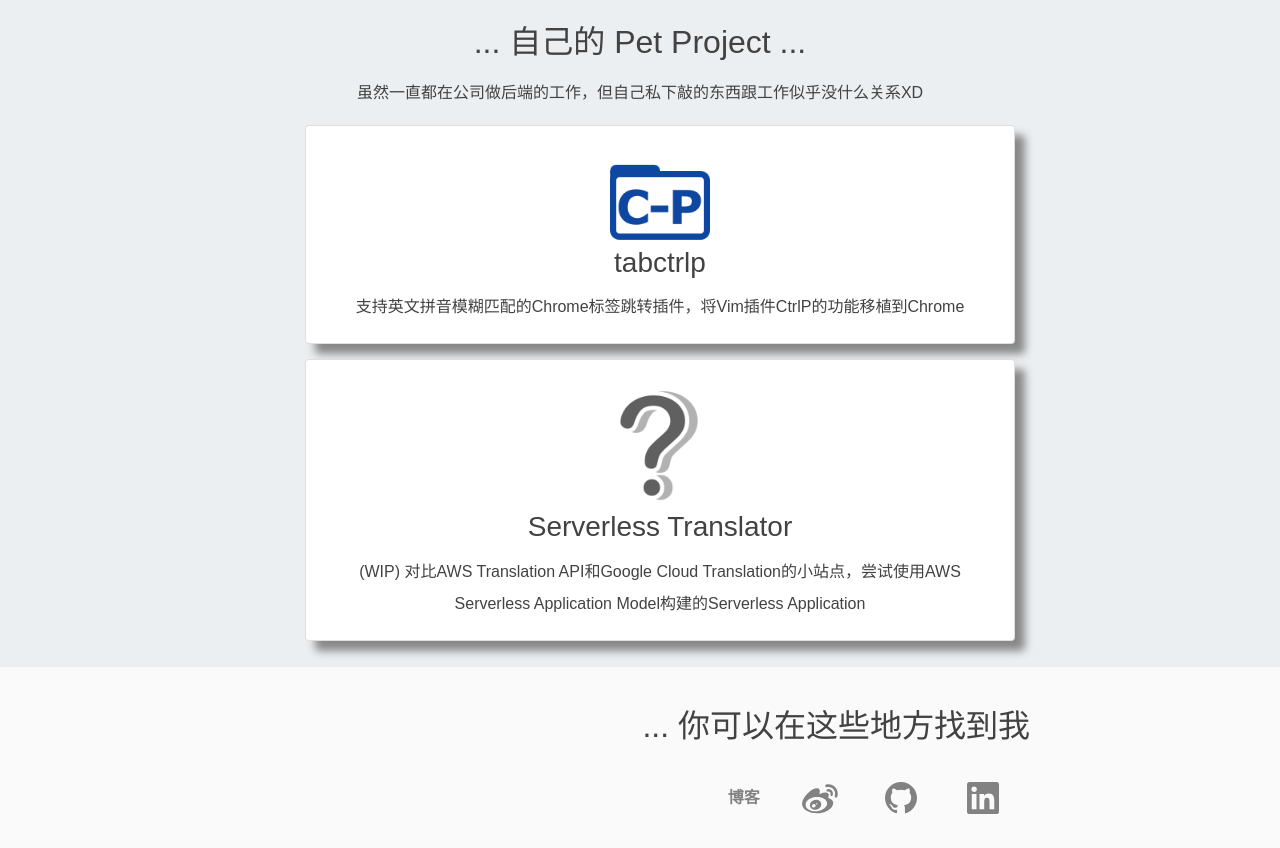
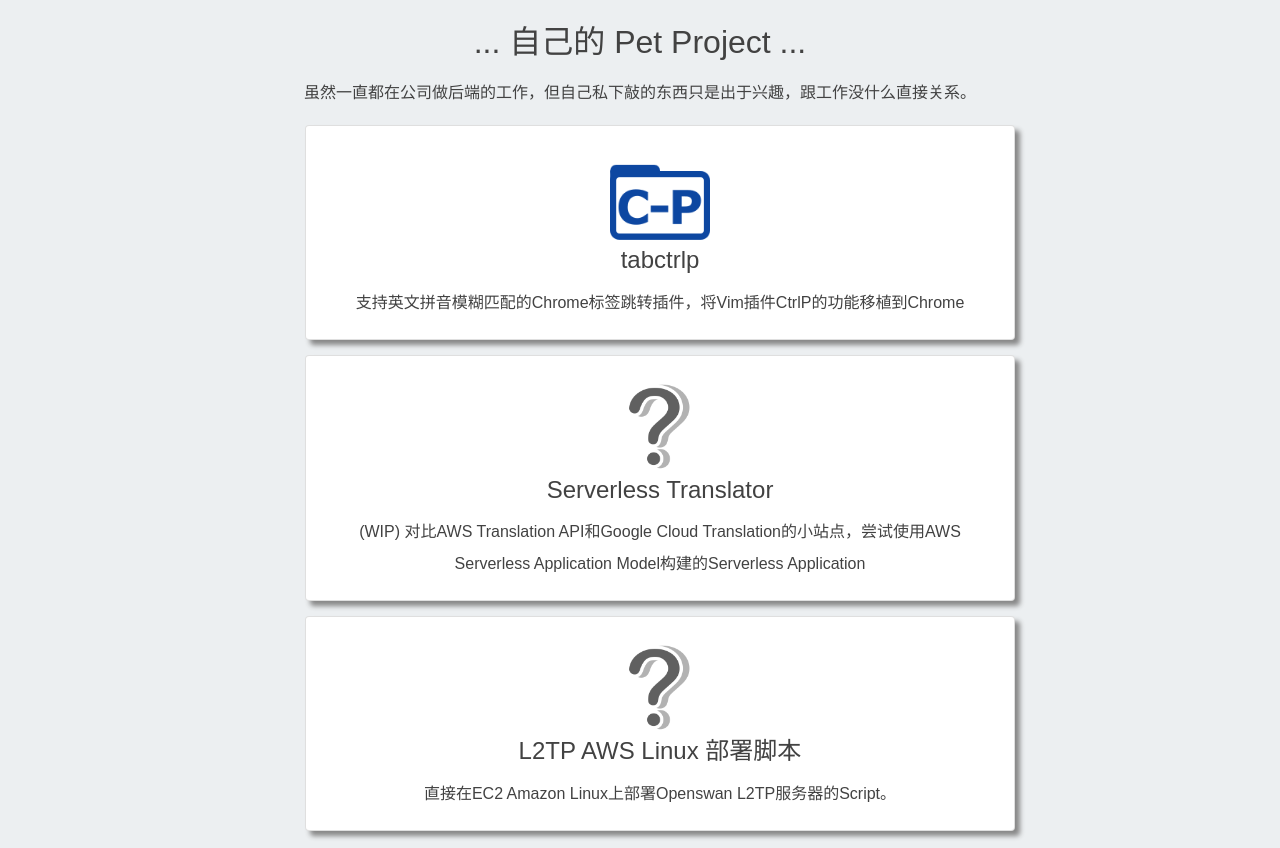
Before and after one commit to xkuokuo/xkuokuo.homepage, a plain HTML site: page index.html in a window 1280 px wide. Shown: the part 960-1808 px from the top of the page. Drawn offline with nearby package versions, Linux system fonts and the light colour scheme.

Commit message:
CSS File Renaming

```diff
--- a/index.html
+++ b/index.html
@@ -13,7 +13,16 @@
     <link href="static/css/bootstrap.min.css" rel="stylesheet">
 
     <!-- Custom styles for this template -->
-    <link href="static/css/cover.css" rel="stylesheet">
+    <link href="static/css/main.css" rel="stylesheet">
+
+    <!-- Google Adsense-->
+    <script async src="//pagead2.googlesyndication.com/pagead/js/adsbygoogle.js"></script>
+    <script>
+      (adsbygoogle = window.adsbygoogle || []).push({
+        google_ad_client: "ca-pub-9893493632921575",
+        enable_page_level_ads: true
+      });
+    </script>
   </head>
 
   <body class="text-center">
@@ -59,7 +68,7 @@
       <section id="project">
         <div class="section_content">
           <h2>... 自己的 Pet Project ...</h2>
-          <p>虽然一直都在公司做后端的工作，但自己私下敲的东西跟工作似乎没什么关系XD</p>
+          <p>虽然一直都在公司做后端的工作，但自己私下敲的东西只是出于兴趣，跟工作没什么直接关系。</p>
           <ul class="project_list">
             <li>
               <div class="card">
@@ -67,7 +76,7 @@
                   <a href="https://blog.xinkuo.me/tabctrlp/">
                     <img class="card-img-top" src="static/img/tabctrlp.png" alt="Card image cap">
                   </a>
-                  <h3 class="card-title">tabctrlp</h3>
+                  <h4 class="card-title">tabctrlp</h4>
                   <p class="card-text">支持英文拼音模糊匹配的Chrome标签跳转插件，将Vim插件CtrlP的功能移植到Chrome</p>
                 </div>
               </div>
@@ -78,13 +87,24 @@
                   <a href="#">
                     <img class="card-img-top" src="static/img/question-mark.png" alt="Card image cap">
                   </a>
-                  <h3 class="card-title">Serverless Translator</h3>
+                  <h4 class="card-title">Serverless Translator</h4>
                   <p class="card-text">(WIP) 对比AWS Translation API和Google Cloud Translation的小站点，尝试使用AWS Serverless Application Model构建的Serverless Application</p>
                 </div>
               </div>
             </li>
+            <li>
+              <div class="card">
+                <div class="card-body">
+                  <a href="https://github.com/xkuokuo/L2tpOnAWSConfig">
+                    <img class="card-img-top" src="static/img/question-mark.png" alt="Card image cap">
+                  </a>
+                  <h4 class="card-title">L2TP AWS Linux 部署脚本</h4>
+                  <p class="card-text">直接在EC2 Amazon Linux上部署Openswan L2TP服务器的Script。</p>
+                </div>
+              </div>
+            </li>
           </ul>
-                </div>
+        </div>
       </section>
 
       <section id="social_media">
--- a/static/css/cover.css
+++ b/static/css/main.css
@@ -145,11 +145,11 @@
   margin: 15px;
 }
 #project .card {
-  box-shadow: 10px 10px 8px #888888;
+  box-shadow: 5px 5px 5px #888888;
 }
 #project .card img {
-  width:100px; /* you can use % */
-  height: auto;
+  width: auto; /* you can use % */
+  height: 100px;
   margin: auto;
 }
 #project a {
```
